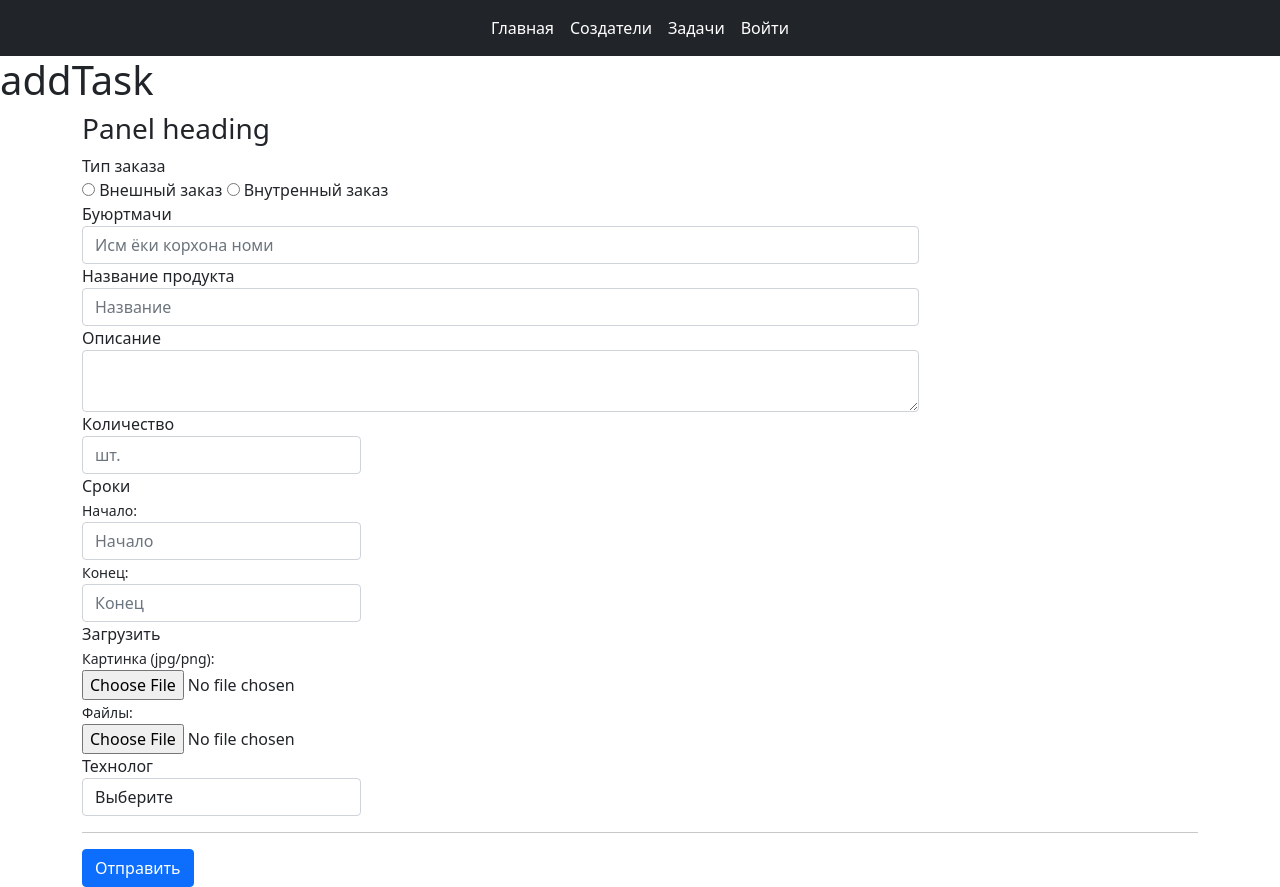
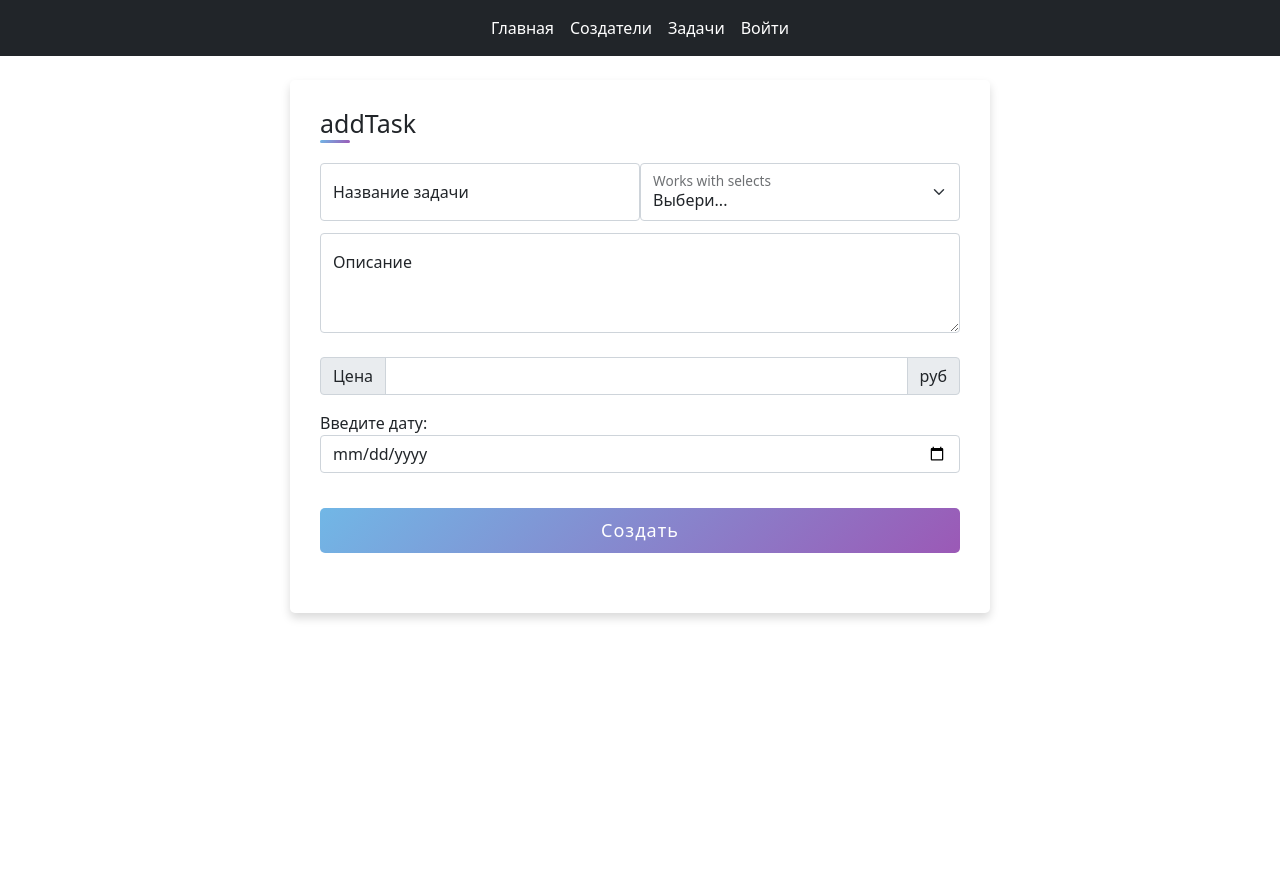
Before and after one commit to DegtyarevEvgeniy/BeFreela, a Django app: page /yourTasks/addTask/ in a window 1280 px wide. After the commit the page ends 620 px from the top, so only its background shows below. Run offline with Django 4.2, Linux system fonts and the light colour scheme.

Commit message:
add new tabs and design for addTask.html

```diff
--- a/bizopt/BO/templates/addTask.html
+++ b/bizopt/BO/templates/addTask.html
@@ -1,98 +1,204 @@
 {% extends "base.html" %}
 
 {% block content %}
+  <br>
 
-<h1>addTask</h1>
 
   <div class="container">
+    <div class="title">addTask</div>
+    <div class="content">
+      <form action="#">
 
-  <section class="panel panel-default">
-<div class="panel-heading">
-<h3 class="panel-title">Panel heading</h3>
+        <div class="user-details">
+          <div class="col-md">
+            <div class="form-floating">
+              <input type="email" class="form-control" id="floatingInputGrid" placeholder="Название задачи" value="">
+              <label for="floatingInputGrid">Название задачи</label>
             </div>
-<div class="panel-body">
+          </div>
+          <div class="col-md">
+            <div class="form-floating">
+              <select class="form-select" id="floatingSelectGrid" aria-label="Варианты из бд">
+                <option selected>Выбери...</option>
+                <option value="1">v1</option>
+                <option value="2">v2</option>
+                <option value="3">v3</option>
+              </select>
+              <label for="floatingSelectGrid">Works with selects</label>
+            </div>
+          </div>
+      </div>
 
-<form action="designer-finish.html" class="form-horizontal" role="form">
+        <div class="form-floating">
+            <textarea class="form-control" placeholder="Leave a comment here" id="floatingTextarea2" style="height: 100px"></textarea>
+            <label for="floatingTextarea2">Описание</label>
+        </div>
+
+          <div class="input-box">
+            <br>
+            <div class="input-group mb-3">
+              <span class="input-group-text">Цена</span>
+              <input type="text" class="form-control" aria-label="Amount (to the nearest dollar)">
+              <span class="input-group-text">руб</span>
+            </div>
+          </div>
+
 
   <div class="form-group">
-  <label for="name" class="col-sm-3 control-label">Тип заказа</label>
-  <div class="col-sm-9">
-    <label class="radio-inline">
-    <input type="radio" name="inlineRadioOptions" id="inlineRadio1" value="option1"> Внешный заказ
-  </label>
-  <label class="radio-inline">
-    <input type="radio" name="inlineRadioOptions" id="inlineRadio2" value="option2"> Внутренный заказ
-  </label>
+    <label for="inputDate">Введите дату:</label>
+    <input type="date" class="form-control">
   </div>
-</div> <!-- form-group // -->
-
-   <div class="form-group">
-    <label for="name" class="col-sm-3 control-label">Буюртмачи</label>
-    <div class="col-sm-9">
-      <input type="text" class="form-control" name="name" id="name" placeholder="Исм ёки корхона номи">
-    </div>
-  </div> <!-- form-group // -->
-  <div class="form-group">
-    <label for="name" class="col-sm-3 control-label">Название продукта</label>
-    <div class="col-sm-9">
-      <input type="text" class="form-control" name="name" id="name" placeholder="Название">
-    </div>
-  </div> <!-- form-group // -->
-  <div class="form-group">
-    <label for="about" class="col-sm-3 control-label">Описание</label>
-    <div class="col-sm-9">
-      <textarea class="form-control"></textarea>
-    </div>
-  </div> <!-- form-group // -->
-  <div class="form-group">
-    <label for="qty" class="col-sm-3 control-label">Количество</label>
-    <div class="col-sm-3">
-   <input type="text" class="form-control" name="qty" id="qty" placeholder="шт.">
-    </div>
-  </div> <!-- form-group // -->
-  <div class="form-group">
-    <label class="col-sm-3 control-label">Сроки</label>
-    <div class="col-sm-3">
-    <label class="control-label small" for="date_start">Начало: </label>
-    <input type="text" class="form-control" name="date_start" id="date_start" placeholder="Начало">
-    </div>
-  <div class="col-sm-3">
-    <label class="control-label small" for="date_finish">Конец:</label>
-    <input type="text" class="form-control" name="date_finish" id="date_finish" placeholder="Конец">
-    </div>
-  </div> <!-- form-group // -->
-  <div class="form-group">
-    <label for="name" class="col-sm-3 control-label">Загрузить</label>
-    <div class="col-sm-3">
-      <label class="control-label small" for="file_img">Картинка (jpg/png):</label> <input type="file" name="file_img">
-    </div>
-  <div class="col-sm-3">
-      <label class="control-label small" for="file_img">Файлы:</label>  <input type="file" name="file_archive">
-    </div>
-  </div> <!-- form-group // -->
-  <div class="form-group">
-    <label for="tech" class="col-sm-3 control-label">Технолог</label>
-    <div class="col-sm-3">
-   <select class="form-control">
-  <option value="">Выберите</option>
-  <option value="texnolog2">Технолог 2</option>
-  <option value="texnolog3">Технолог 3</option>
-   </select>
-    </div>
-  </div> <!-- form-group // -->
-  <hr>
-  <div class="form-group">
-    <div class="col-sm-offset-3 col-sm-9">
-      <button type="submit" class="btn btn-primary">Отправить</button>
-    </div>
-  </div> <!-- form-group // -->
-</form>
-
-</div><!-- panel-body // -->
-</section><!-- panel// -->
 
 
-</div> <!-- container// -->
+        <div class="button">
+          <input type="submit" value="Создать">
+        </div>
+      </form>
+    </div>
+  </div>
+
+
+<style>
+@import url('https://fonts.googleapis.com/css2?family=Poppins:wght@200;300;400;500;600;700&display=swap');
+
+.container{
+  max-width: 700px;
+  width: 100%;
+  background-color: #fff;
+  padding: 25px 30px;
+  border-radius: 5px;
+  box-shadow: 0 5px 10px rgba(0,0,0,0.15);
+}
+.container .title{
+  font-size: 25px;
+  font-weight: 500;
+  position: relative;
+}
+.container .title::before{
+  content: "";
+  position: absolute;
+  left: 0;
+  bottom: 0;
+  height: 3px;
+  width: 30px;
+  border-radius: 5px;
+  background: linear-gradient(135deg, #71b7e6, #9b59b6);
+}
+.content form .user-details{
+  display: flex;
+  flex-wrap: wrap;
+  justify-content: space-between;
+  margin: 20px 0 12px 0;
+}
+form .user-details .input-box{
+  margin-bottom: 15px;
+  width: calc(100% / 2 - 20px);
+}
+form .input-box span.details{
+  display: block;
+  font-weight: 500;
+  margin-bottom: 5px;
+}
+.user-details .input-box input{
+  height: 45px;
+  width: 100%;
+  outline: none;
+  font-size: 16px;
+  border-radius: 5px;
+  padding-left: 15px;
+  border: 1px solid #ccc;
+  border-bottom-width: 2px;
+  transition: all 0.3s ease;
+}
+.user-details .input-box input:focus,
+.user-details .input-box input:valid{
+  border-color: #9b59b6;
+}
+ form .gender-details .gender-title{
+  font-size: 20px;
+  font-weight: 500;
+ }
+ form .category{
+   display: flex;
+   width: 80%;
+   margin: 14px 0 ;
+   justify-content: space-between;
+ }
+ form .category label{
+   display: flex;
+   align-items: center;
+   cursor: pointer;
+ }
+ form .category label .dot{
+  height: 18px;
+  width: 18px;
+  border-radius: 50%;
+  margin-right: 10px;
+  background: #d9d9d9;
+  border: 5px solid transparent;
+  transition: all 0.3s ease;
+}
+ #dot-1:checked ~ .category label .one,
+ #dot-2:checked ~ .category label .two,
+ #dot-3:checked ~ .category label .three{
+   background: #9b59b6;
+   border-color: #d9d9d9;
+ }
+ form input[type="radio"]{
+   display: none;
+ }
+ form .button{
+   height: 45px;
+   margin: 35px 0
+ }
+ form .button input{
+   height: 100%;
+   width: 100%;
+   border-radius: 5px;
+   border: none;
+   color: #fff;
+   font-size: 18px;
+   font-weight: 500;
+   letter-spacing: 1px;
+   cursor: pointer;
+   transition: all 0.3s ease;
+   background: linear-gradient(135deg, #71b7e6, #9b59b6);
+ }
+ form .button input:hover{
+  /* transform: scale(0.99); */
+  background: linear-gradient(-135deg, #71b7e6, #9b59b6);
+  }
+ @media(max-width: 584px){
+ .container{
+  max-width: 100%;
+}
+form .user-details .input-box{
+    margin-bottom: 15px;
+    width: 100%;
+  }
+  form .category{
+    width: 100%;
+  }
+  .content form .user-details{
+    max-height: 300px;
+    overflow-y: scroll;
+  }
+  .user-details::-webkit-scrollbar{
+    width: 5px;
+  }
+  }
+  @media(max-width: 459px){
+  .container .content .category{
+    flex-direction: column;
+  }
+}
+
+</style>
+
+
+<script>
+
+</script>
 
 
 
--- a/bizopt/manage.py
+++ b/bizopt/manage.py
@@ -17,6 +17,5 @@ def main():
     execute_from_command_line(sys.argv)
 
 
-
 if __name__ == '__main__':
     main()
```
Lines whose indentation alone changed are shown as unchanged.
